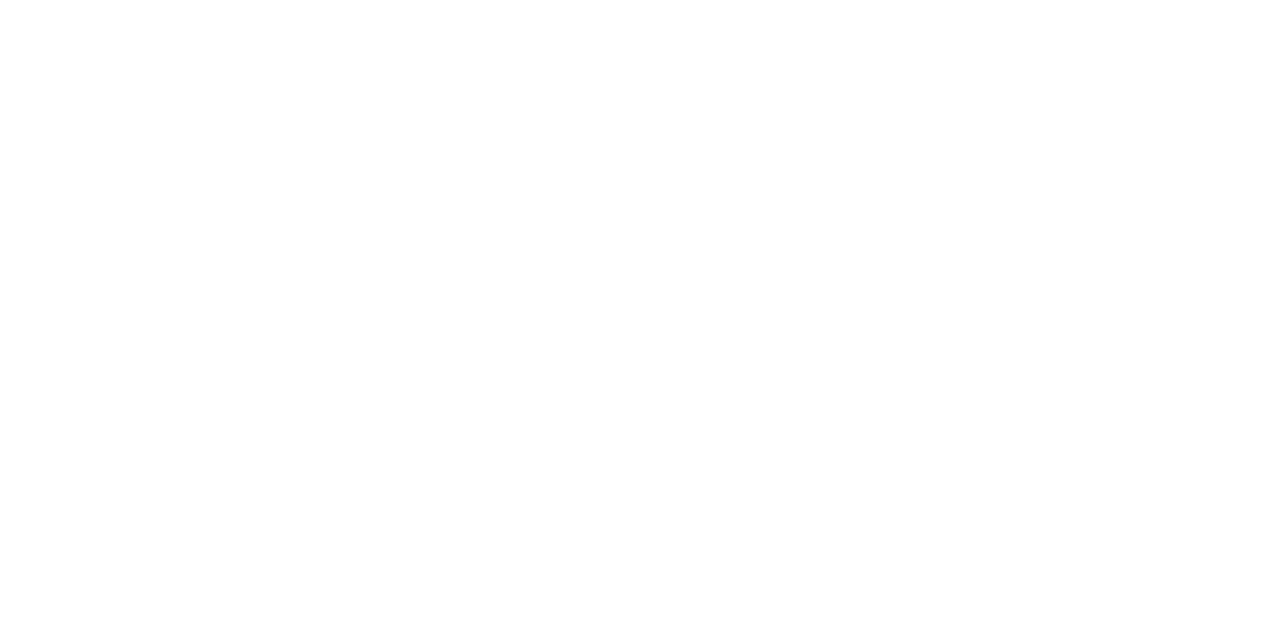
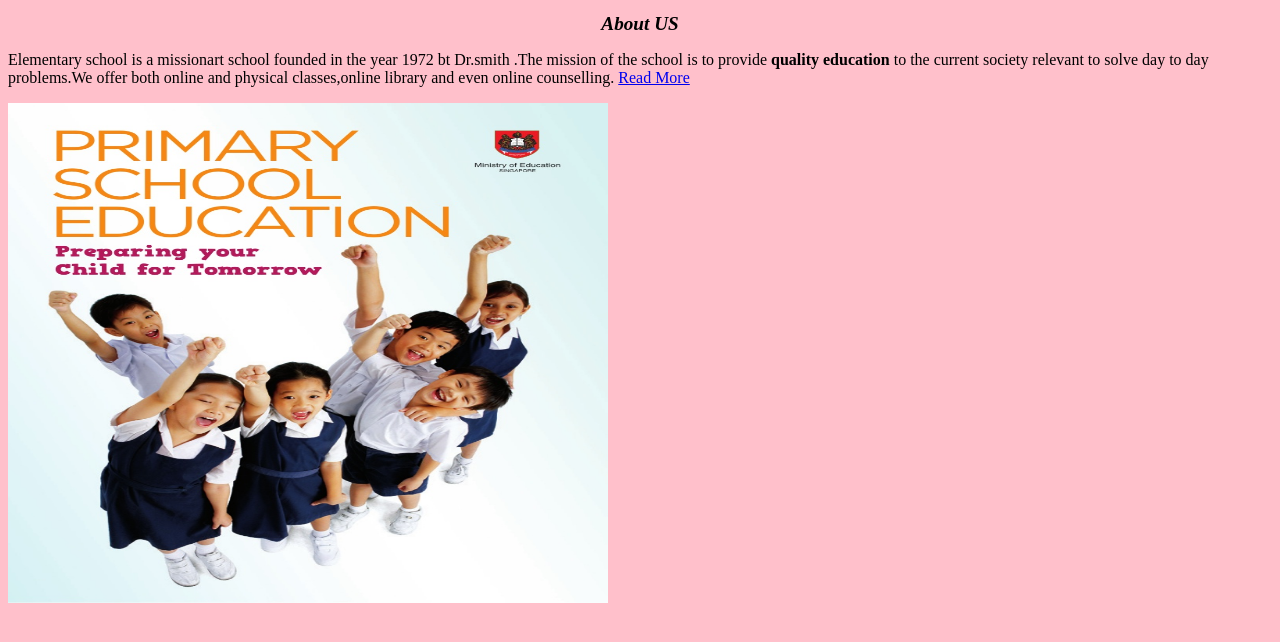
Before and after one commit to sngina/school-institution, a plain HTML site: page index.html in a window 1280 px wide. Drawn offline with Linux system fonts and the light colour scheme.

Commit message:
css changed

```diff
--- a/index.css
+++ b/index.css
@@ -0,0 +1,12 @@
+h1{
+    text-align: center;
+    font-size: larger;
+    font-style: italic;
+}
+img{
+width: 600px;
+height: 500px;
+}
+body{
+    background-color: pink;
+}
--- a/index.html
+++ b/index.html
@@ -6,7 +6,15 @@
     <meta name="viewport" content="width=device-width, initial-scale=1.0">
     <title>School Instituion</title>
 </head>
+<link rel="stylesheet" href="index.css">
 <body>
-
+    <h1>About US</h1>
+    <P>Elementary school is a missionart school founded in the year 1972 bt Dr.smith
+        .The mission of the school is to provide <strong>quality education</strong> to the current  society
+        relevant to solve day to day problems.We offer both online and physical classes,online
+        library and even online counselling.
+        <a href="https://en.wikipedia.org/wiki/Elementary_schools_in_the_United_States#:~:text=An%20elementary%20school%20is%20a,pre%2Dkindergarten%20and%20secondary%20education.&text=It%20is%20usually%20from%20kindergarten%20through%20fifth%20grade.">Read More</a>
+    </P>
+    <img src="images/elementary.jpg">
 </body>
-</html>
+</html
```
Also changed, not shown: images/elementary.jpg (added).
